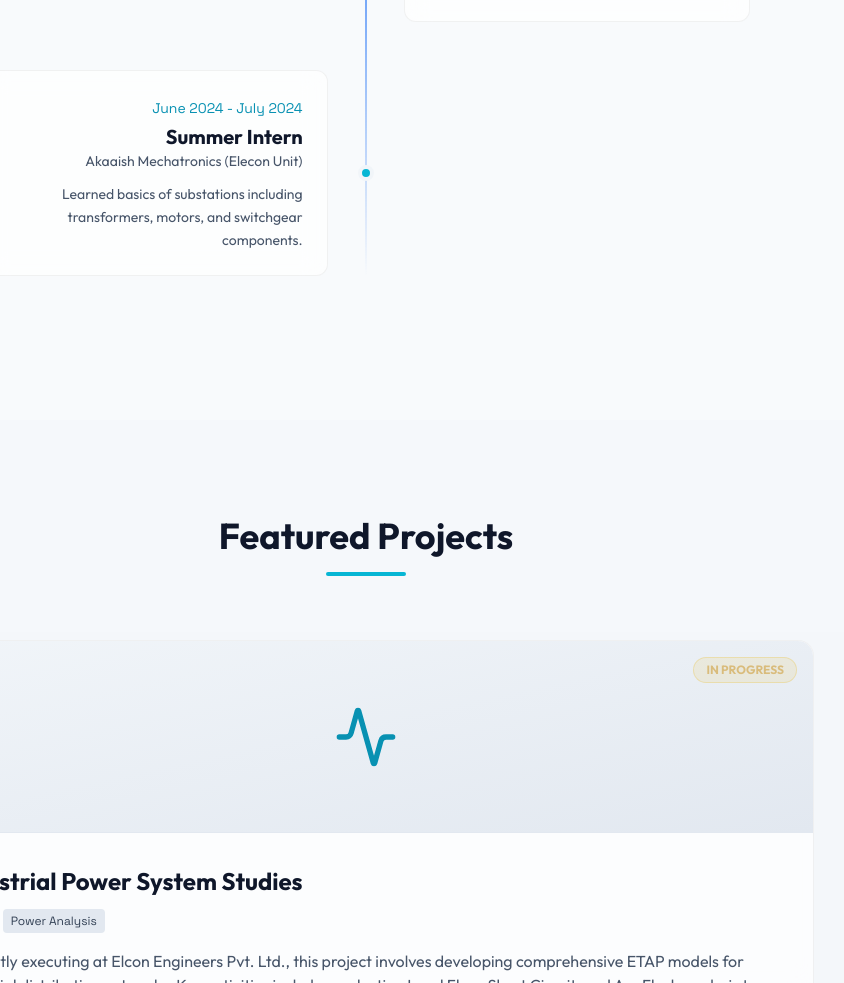
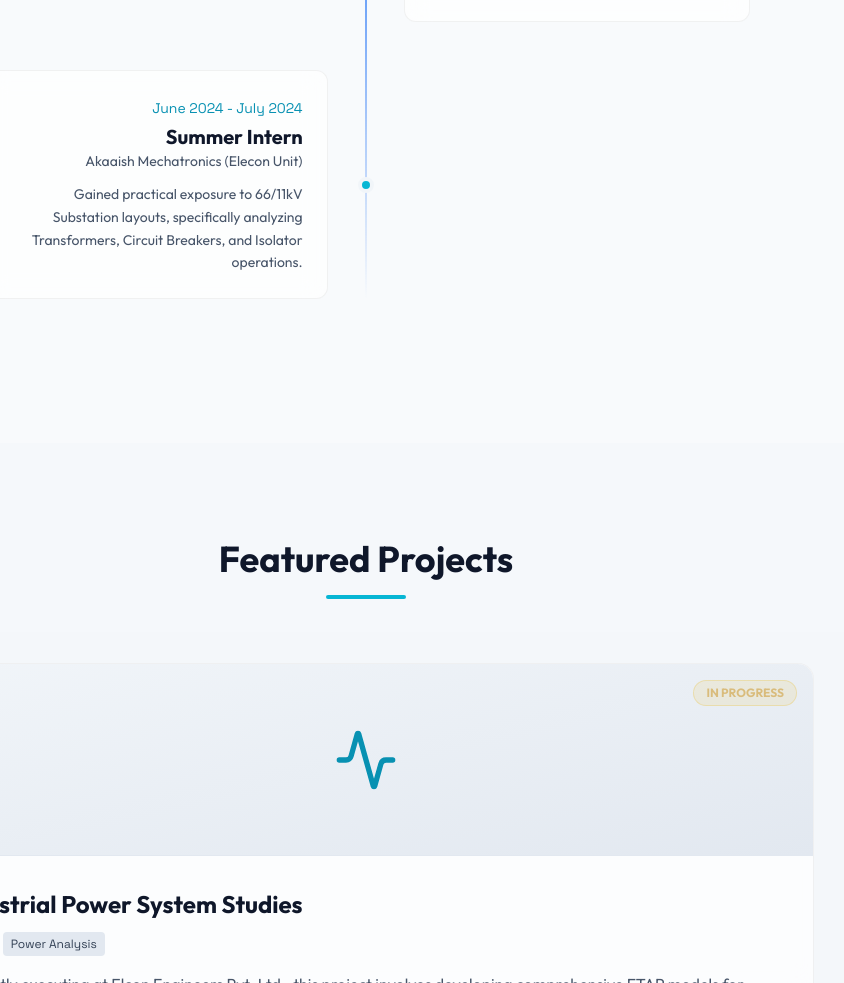
Before and after one commit to aadilll2121/august_resume, a plain HTML site: page index.html in a window 1280 px wide. Shown: the part 3179-4162 px from the top of the page, without its empty margins (274-1118 px from the left). Drawn offline with nearby package versions, Linux system fonts and the light colour scheme.

Commit message:
Update index.html

```diff
--- a/index.html
+++ b/index.html
@@ -469,7 +469,7 @@
                                 <h3 class="text-xl font-bold text-slate-900 dark:text-white mt-1">Summer Intern</h3>
                                 <p class="text-slate-600 dark:text-slate-400 text-sm mb-3">Akaaish Mechatronics (Elecon Unit)</p>
                                 <p class="text-slate-600 dark:text-slate-400 text-sm leading-relaxed text-left md:text-right">
-                                    Learned basics of substations including transformers, motors, and switchgear components.
+                                  Gained practical exposure to 66/11kV Substation layouts, specifically analyzing Transformers, Circuit Breakers, and Isolator operations.
                                 </p>
                             </div>
                             <div class="hidden md:block md:w-[45%]"></div> <!-- Spacer -->
@@ -701,7 +701,7 @@
         animate();
 
         // --- 4. Advanced Typewriter Effect ---
-        const phrases = ["Electrical Engineer.", "EV Enthusiast.", "Energized by Power Systems."];
+        const phrases = ["Electrical Engineer.", "Focused on Rotating Machines & Power Conversion.", "Energized by Power Systems."];
         const typeEl = document.getElementById('typewriter');
         let phraseIndex = 0;
         let charIndex = 0;
```
